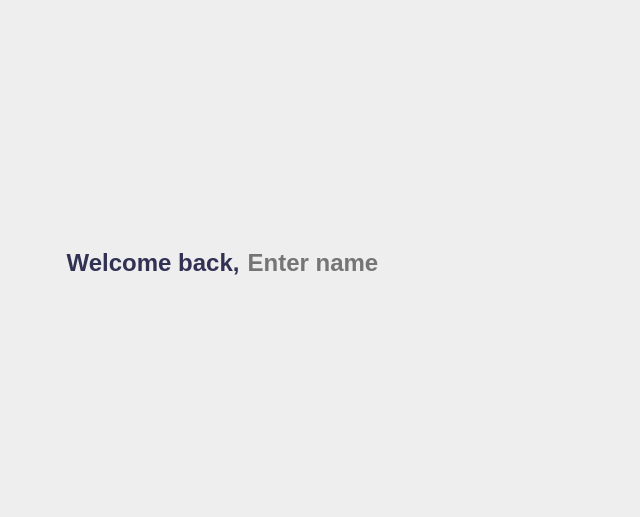
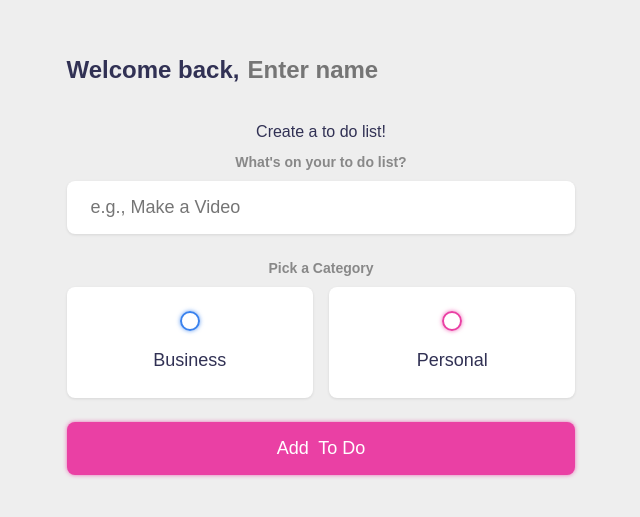
Before and after one commit to jrod1059/homework3, a Vue app: page / in a window 1280 px wide. Shown: the part 137-654 px from the top of the page, without its empty margins (319-959 px from the left). Built offline with nearby package versions, Linux system fonts and the light colour scheme.

Commit message:
Finished second section of the form.

```diff
--- a/src/App.vue
+++ b/src/App.vue
@@ -1,8 +1,24 @@
 <script setup>
+
 
  import {ref} from 'vue'
 
+ const myArray = ref([])
  const name = ref('')
+ const input_content = ref('')
+ const input_category = ref(null)
+ const addTodo = () =>{
+  if(input_content.value.trim() === '' || input_category.value == null){
+    return
+  }
+  myArray.value.push({
+    content: input_content.value,
+
+  })
+  input_content.value = ''
+  input_category.value = null
+
+ }
 
 </script>
 
@@ -17,8 +33,30 @@
   </section>
 
   <section class="create-todo">
+    <h3> Create a to do list!</h3>
+      <form @submit.prevent = "addTodo">
+        <h4>What's on your to do list?</h4>
+        <input type = "text" placeholder="e.g., Make a Video" v-model= "input_content"/>
 
 
+
+      <h4>Pick a Category</h4>
+      <div class="options">
+        <label>
+          <input type="radio" name="category" value="business" v-model="input_category">
+          <span class="bubble business"></span>
+          <div>Business</div>
+
+        </label>
+        <label>
+          <input type="radio" name="category" value="personal" v-model="input_category">
+          <span class="bubble personal"></span>
+          <div>Personal</div>
+        </label>
+
+      </div>
+      <input type="submit" value="Add  To Do"/>
+  </form>
   </section>
 
   <section class="todo-list">
```
